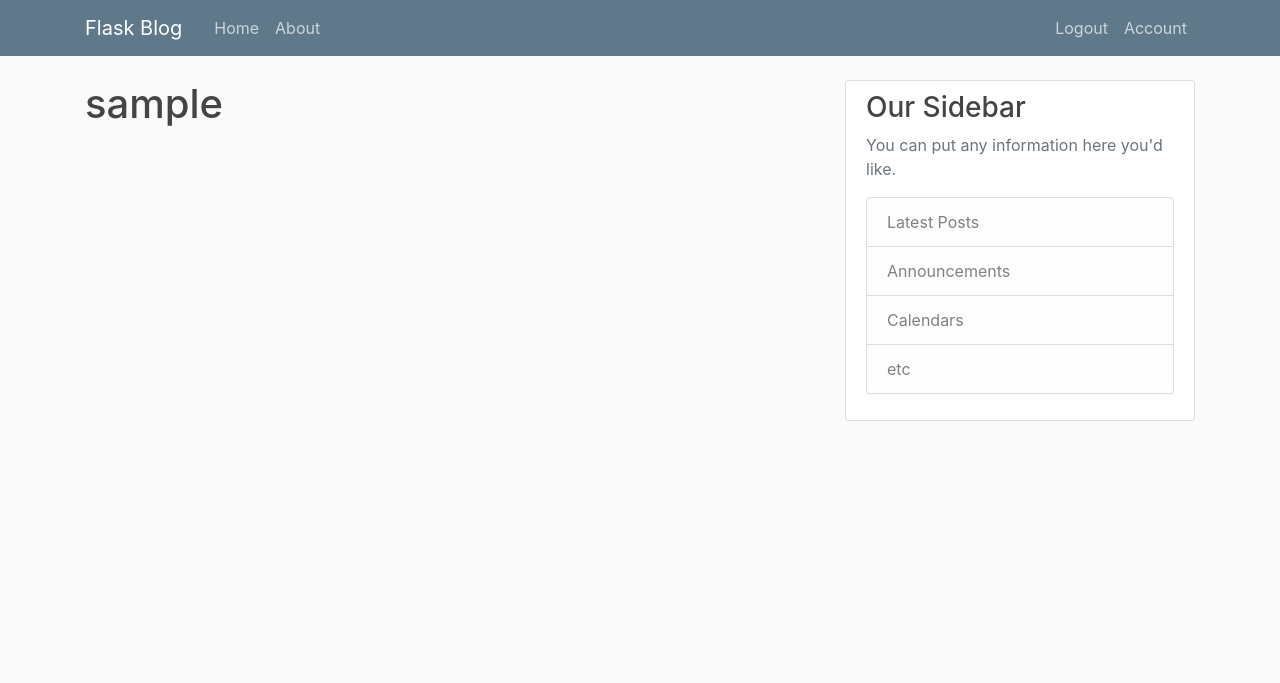
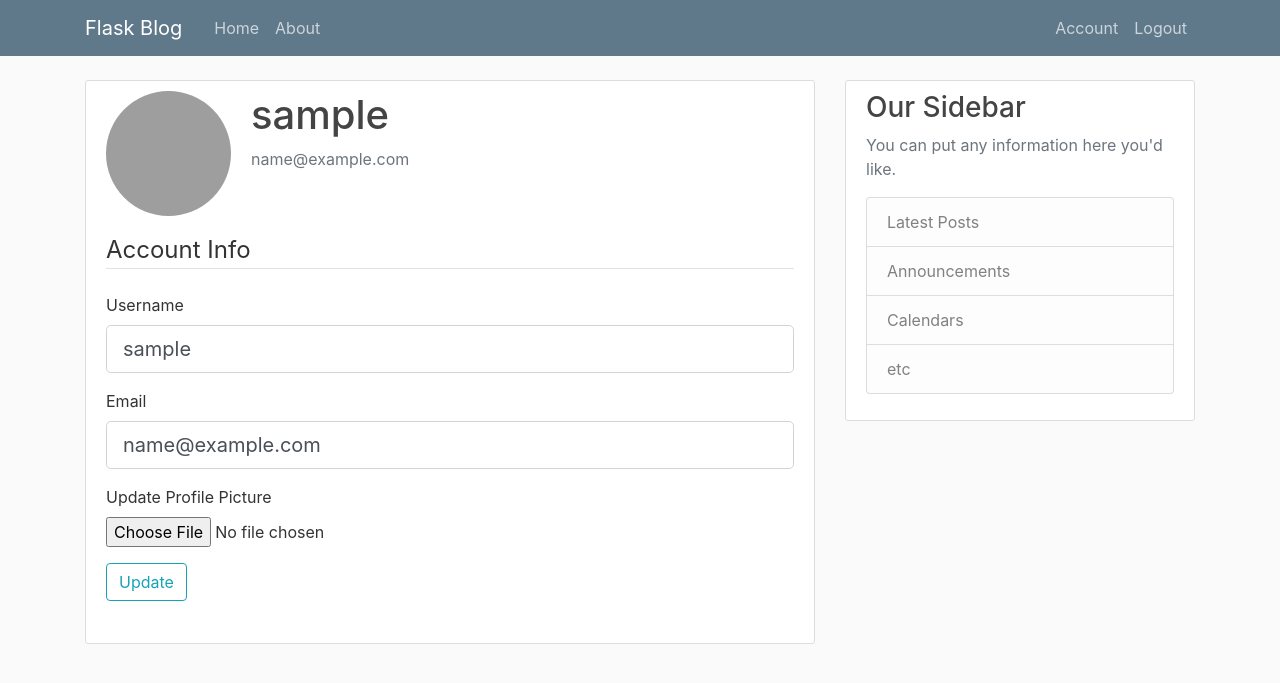
Before and after one commit to eunjeena/flask_web_app, a Flask app: page /account in a window 1280 px wide. Shown: the top 683 px of the page. Run offline with Flask 2, Linux system fonts and the light colour scheme; the visitor is signed in with stand-in values (Sample User, id 1); data comes from the database, SQL or seed files in the repository; some libraries are stand-ins or nearby versions; grey boxes are pictures that could not be loaded.

Commit message:
[part7] user account and profile picture

```diff
--- a/flaskblog/forms.py
+++ b/flaskblog/forms.py
@@ -1,5 +1,7 @@
 '''create users with limitation'''
 from flask_wtf import FlaskForm
+from flask_wtf.file import FileField, FileAllowed
+from flask_login import current_user
 from wtforms import StringField, PasswordField, SubmitField, BooleanField
 from wtforms.validators import DataRequired, Length, Email, EqualTo, ValidationError
 from flaskblog.models import User
@@ -40,3 +42,32 @@ class LoginForm(FlaskForm):
                              validators=[DataRequired()])  #can add Length too
     remember = BooleanField('Remember Me')
     submit = SubmitField('Login')
+
+
+class UpdateAccountForm(FlaskForm):
+    # no empty, 2<=len<=20
+    username = StringField('Username',
+                           validators=[DataRequired(),
+                                       Length(min=2, max=20)])
+    email = StringField('Email', validators=[DataRequired(), Email()])
+    picture = FileField(
+        'Update Profile Picture',
+        # fileallowed should include a list
+        validators=[FileAllowed(['jpeg', 'jpg', 'png'])])
+    submit = SubmitField('Update')
+
+    # custom validation
+    def validate_username(self, username):
+        # we want to validate if username != current username
+        if username.data != current_user.username:
+            dup_username = User.query.filter_by(username=username.data).first()
+            if dup_username:
+                raise ValidationError(
+                    'That username is taken. Please choose a different one.')
+
+    def validate_email(self, email):
+        if email.data != current_user.email:
+            dup_email = User.query.filter_by(email=email.data).first()
+            if dup_email:
+                raise ValidationError(
+                    'That email is taken. Please choose a different one.')
--- a/flaskblog/routes.py
+++ b/flaskblog/routes.py
@@ -1,6 +1,7 @@
+from PIL import Image
 from flask import Flask, render_template, url_for, flash, redirect, request
 from flaskblog import app, db, bcrypt
-from flaskblog.forms import RegistrationForm, LoginForm
+from flaskblog.forms import RegistrationForm, LoginForm, UpdateAccountForm
 from flaskblog.models import User, Post
 from flask_login import login_user, current_user, logout_user, login_required
 
@@ -76,7 +77,48 @@ def logout():
     return redirect(url_for('home'))
 
 
-@app.route("/account")
+def save_picture(form_picture):
+    '''save users picture to our File System by randomizing into hex'''
+    import secrets
+    random_hex = secrets.token_hex(8)
+
+    import os  # os to grab file extension
+    _, f_ext = os.path.splitext(form_picture.filename)
+    picture_fn = random_hex + f_ext
+    picture_path = os.path.join(app.root_path, 'static/profile_pics',
+                                picture_fn)
+    # resize picture before saving to save FS space
+    output_size = (125, 125)
+    i = Image.open(form_picture)
+    i.thumbnail(output_size)
+    i.save(picture_path)
+
+    return picture_fn
+
+
+@app.route("/account", methods=['GET', 'POST'])
 @login_required  # enable users to access if logged in
 def account():
-    return render_template('account.html', title='Account')
+    form = UpdateAccountForm()
+    if form.validate_on_submit():
+        if form.picture.data:  # if update image
+            picture_file = save_picture(form.picture.data)
+            current_user.image_file = picture_file
+
+        current_user.username = form.username.data
+        current_user.email = form.email.data
+        db.session.commit()
+        flash('Your account has been updated!', 'success')
+        # post - get - redirect form
+        # if we render_template, it reloads without saving
+        return redirect(url_for('account'))
+    elif request.method == 'GET':
+        form.username.data = current_user.username
+        form.email.data = current_user.email
+    image_file = url_for(
+        'static',  # directory
+        filename='profile_pics/' + current_user.image_file)
+    return render_template('account.html',
+                           title='Account',
+                           image_file=image_file,
+                           form=form)
--- a/flaskblog/templates/account.html
+++ b/flaskblog/templates/account.html
@@ -1,4 +1,71 @@
 {% extends "layout.html" %}
 {% block content %}
-    <h1>{{ current_user.username }}</h1>
+    <div class="content-section">
+        <div class="media">
+            <img class="rounded-circle account-img" src={{image_file}}>
+            <div class="media-body">
+                <h2 class="account-heading">{{ current_user.username }}</h2>
+                <p class="text-secondary">{{ current_user.email }}</p>
+            </div>
+        </div>
+        <!-- FORM HERE -->
+        <form method="POST" action="" enctype="multipart/form-data">
+            {{ form.hidden_tag() }} <!-- hidden_tag: CSRF token protects -->
+            <fieldset class="form-group">
+                <legend class="border-bottom mb-4">Account Info</legend> <!-- mb:margin bottom -->
+                <!-- USERNAME -->
+                <div class="form-group">
+                    <!-- pull out labels from username field; add bootstrap class -->
+                    {{form.username.label(class="form-control-label") }}
+
+
+                    <!-- throws error if its invalid -->
+                    {% if form.username.errors %}
+                        {{form.username(class="form-control form-control-lg is-invalid") }}
+                            <div class="invalid-feedback">
+                                {% for error in form.username.errors %}
+                                    <span> {{error}} </span>
+                                {% endfor %}
+                            </div>
+                    {% else %}
+                        {{form.username(class="form-control form-control-lg") }}
+                    {% endif %}
+
+                </div>
+
+                <!-- EMAIL -->
+                <div class="form-group">
+                    {{form.email.label(class="form-control-label") }}
+
+                    {% if form.email.errors %}
+                        {{form.email(class="form-control form-control-lg is-invalid") }}
+                        <div class="invalid-feedback">
+                            {% for error in form.email.errors %}
+                                <span> {{error}} </span>
+                            {% endfor %}
+                        </div>
+                    {% else %}
+                        {{form.email(class="form-control form-control-lg") }}
+                    {% endif %}
+                </div>
+                <!-- IMAGE -->
+                <div class="form-group">
+                    {{form.picture.label()}}
+                    {{form.picture(class="form-control-file")}}
+                    {% if form.picture.errors %}
+                        {% for error in form.picture.errors %}
+                            <span class="text-danger"> {{error}} </span></br>
+                        {% endfor %}
+                    {% endif %}
+                </div>
+
+                <!-- SUBMIT -->
+                <div class="form-group">
+                    {{form.submit(class="btn btn-outline-info") }}
+                </div>
+
+            </fieldset>
+        </form>
+        <!-- FORM DONE -->
+    </div>
 {% endblock content %}
--- a/flaskblog/templates/layout.html
+++ b/flaskblog/templates/layout.html
@@ -33,8 +33,8 @@
                         <!-- Navbar Right Side -->
                         <div class="navbar-nav">
                             {% if current_user.is_authenticated %}
+                                <a class="nav-item nav-link" href="{{url_for('account')}}">Account</a>
                                 <a class="nav-item nav-link" href="{{url_for('logout')}}">Logout</a>
-                                <a class="nav-item nav-link" href="{{url_for('account')}}">Account</a>
                             {% else %}
                                 <a class="nav-item nav-link" href="{{url_for('login')}}">Login</a>
                                 <a class="nav-item nav-link" href="{{url_for('register')}}">Register</a>
```
